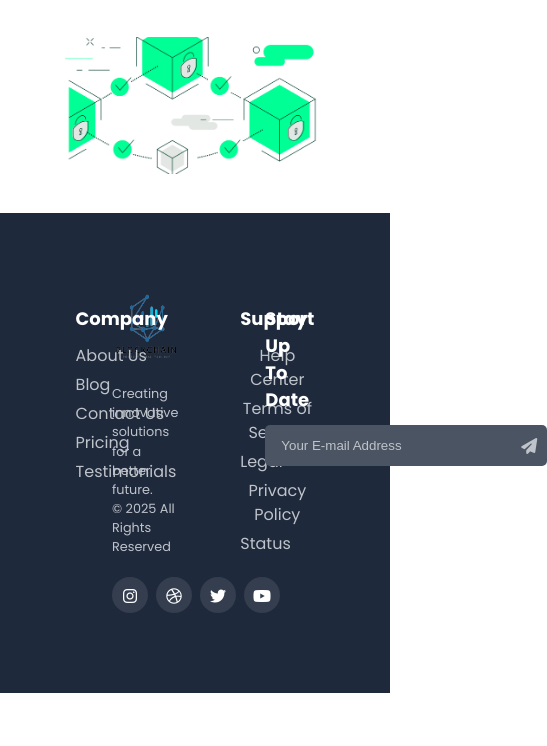
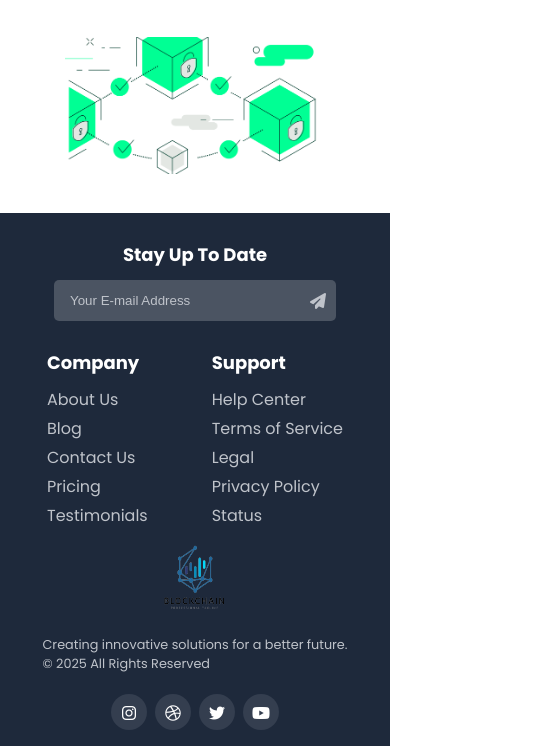
Before and after one commit to M-M-Rakibul-Hasan/Assignment-1-HTML-CSS, a plain HTML site: page index.html in a window 390 px wide. Shown: the part 4016-4762 px from the top of the page, 547 px wide, since content can reach past the window. Before the commit the page ends 4709 px from the top, so only its background shows below. Drawn offline with Linux system fonts and the light colour scheme.

Commit message:
Footer Design Completed and also responsive

```diff
--- a/style.css
+++ b/style.css
@@ -473,6 +473,7 @@ button {
 }
 
 .footer > .copyright {
+  order: 1;
   display: flex;
   flex-direction: column;
   align-items: start;
@@ -511,6 +512,7 @@ button {
   color: #343e4f;
 }
 .footer > .links {
+  order: 2;
   display: flex;
   align-items: start;
   justify-content: center;
@@ -532,6 +534,7 @@ button {
   gap: 5px;
 }
 .footer > .sub {
+  order: 3;
   display: flex;
   flex-direction: column;
   align-items: start;
--- a/style_responsive.css
+++ b/style_responsive.css
@@ -103,6 +103,24 @@
   }
   .contact-image {
     width: 80%;
+  }
+  /* Footer */
+  .footer {
+    padding: 1rem 2rem;
+    grid-template-columns: repeat(1, minmax(0, 1fr));
+    gap: 1rem;
+  }
+
+  .footer > .copyright {
+    order: 3;
+    align-items: center;
+  }
+  .footer > .links {
+    order: 2;
+  }
+  .footer > .sub {
+    order: 1;
+    align-items: center;
   }
 }
 @media (min-width: 576px) and (max-width: 767.98px) {
```
